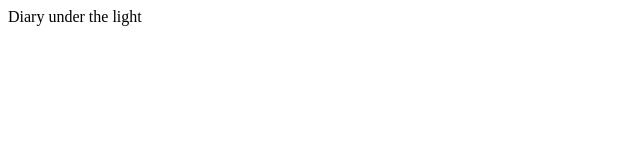
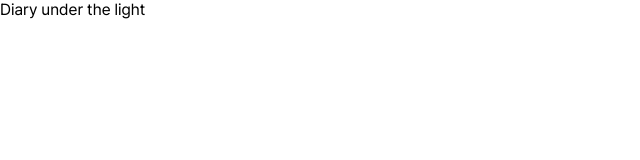
Before and after one commit to siyeol97/diary-under-the-light-v2, a Next.js app: page / in a window 1280 px wide. Shown: the top 160 px of the page, without its empty margins (0-640 px from the left). Built offline with nearby package versions, Linux system fonts and the light colour scheme.

Commit message:
💄style: global css 설정 및 Pretendard 폰트 추가

```diff
--- a/src/app/globals.css
+++ b/src/app/globals.css
@@ -0,0 +1,14 @@
+@tailwind base;
+@tailwind components;
+@tailwind utilities;
+
+:root {
+  margin: 0;
+  padding: 0;
+  box-sizing: border-box;
+  border: 0;
+  font-size: 100%;
+  font: inherit;
+  vertical-align: baseline;
+  font-weight: 400;
+}
--- a/src/app/layout.tsx
+++ b/src/app/layout.tsx
@@ -1,4 +1,5 @@
 import type { Metadata } from 'next';
+import localFont from 'next/font/local';
 import './globals.css';
 
 export const metadata: Metadata = {
@@ -6,14 +7,24 @@ export const metadata: Metadata = {
   description: 'AI analysis of your emotions in your diary',
 };
 
+const pretendard = localFont({
+  src: '../../static/font/PretendardVariable.woff2',
+  display: 'swap',
+  weight: '45 920',
+  variable: '--font-pretendard',
+});
+
 export default function RootLayout({
   children,
 }: Readonly<{
   children: React.ReactNode;
 }>) {
   return (
-    <html lang='kr'>
-      <body>{children}</body>
+    <html
+      lang='kr'
+      className={`${pretendard.variable}`}
+    >
+      <body className={pretendard.className}>{children}</body>
     </html>
   );
 }
```
Also changed, not shown: static/font/PretendardVariable.woff2 (added).
